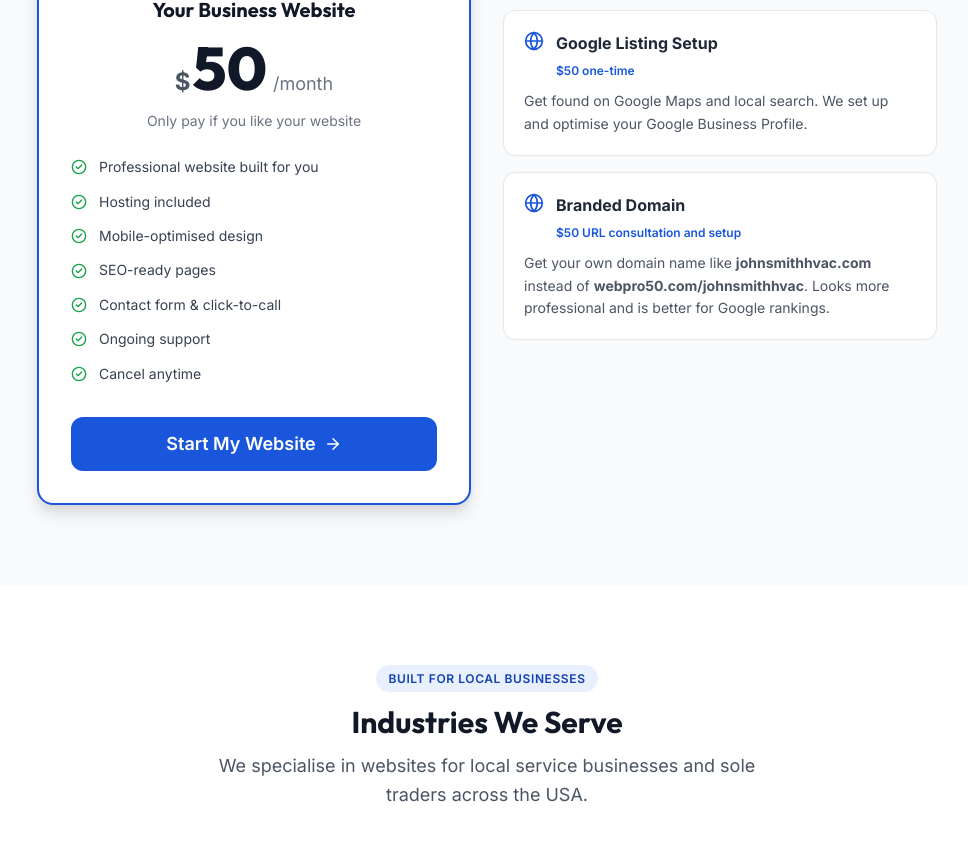
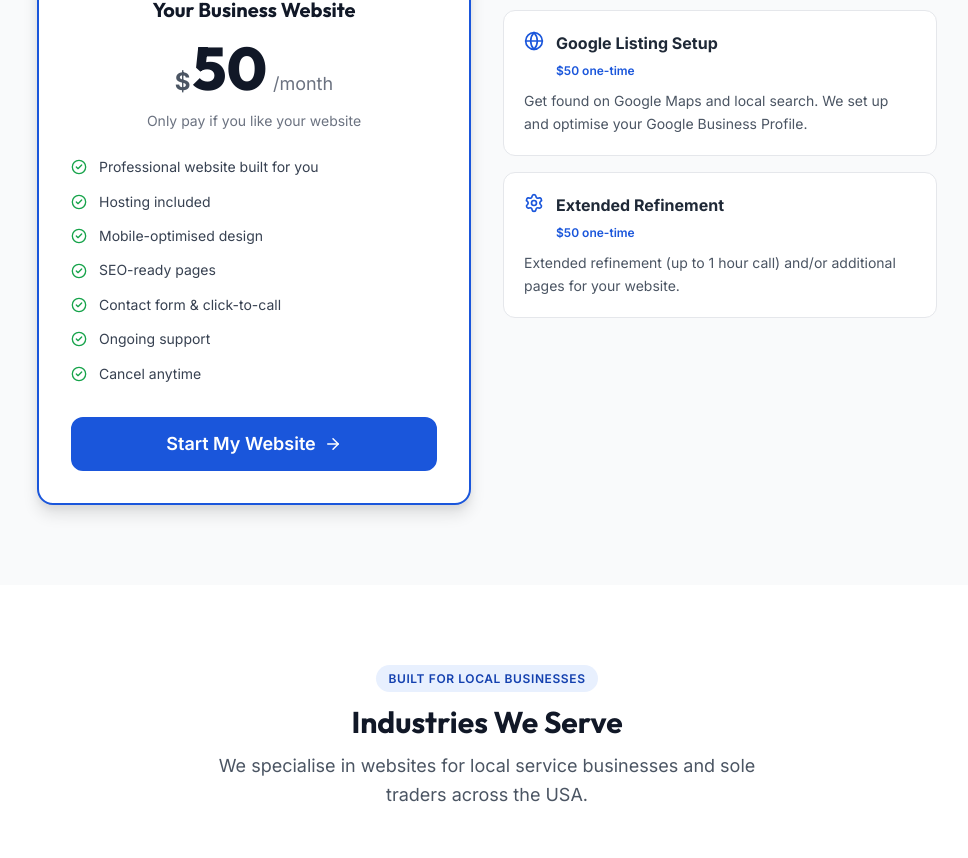
Before and after one commit to DAGarnish/proservice, a Next.js app: page / in a window 1280 px wide. Shown: the part 2140-2998 px from the top of the page, without its empty margins (153-1121 px from the left). Built offline with nearby package versions, Linux system fonts and the light colour scheme.

Commit message:
Fix typo and replace Branded Domain with Extended Refinement globally

```diff
--- a/app/get-started/page.tsx
+++ b/app/get-started/page.tsx
@@ -613,9 +613,9 @@ function Step7AddOns({ data, update, errors }: any) {
                onChange={e => update('branded_domain_option', e.target.checked)}
             />
             <span className="form-checkbox-label">
-               <strong style={{ display: 'block', marginBottom: '4px' }}>Branded Custom Domain</strong>
-               Get your own domain name like <em>johnsmithhvac.com</em> instead of <em>webpro50.com/johnsmithhvac</em>. Looks more professional and is better for Google rankings.
-               <br/><span style={{ color: 'var(--color-primary)', fontWeight: 600, fontSize: '0.85em', display: 'block', marginTop: '4px' }}>$50 URL consultation and setup</span>
+               <strong style={{ display: 'block', marginBottom: '4px' }}>Extended Refinement & Extra Pages</strong>
+               Need more changes or extra pages? Get up to a 1-hour refinement call with our developers and/or additional pages for your website.
+               <br/><span style={{ color: 'var(--color-primary)', fontWeight: 600, fontSize: '0.85em', display: 'block', marginTop: '4px' }}>$50 one-time</span>
             </span>
          </label>
       </div>
--- a/app/layout.tsx
+++ b/app/layout.tsx
@@ -151,7 +151,7 @@ function Footer() {
               <span>$50/month — Website + hosting</span>
               <span style={{ marginTop: 'var(--space-2)', color: 'var(--color-gray-500)', fontWeight: 500 }}>Optional:</span>
               <span>$50 one-time — Google listing setup</span>
-              <span>$50 one-time — URL consultation and setup</span>
+              <span>$50 one-time — Extended refinement & extra pages</span>
             </div>
           </div>
         </div>
--- a/app/page.tsx
+++ b/app/page.tsx
@@ -237,13 +237,13 @@ function PricingSection() {
 
             <div className={styles.addOnCard}>
               <div className={styles.addOnHeader}>
-                <Globe size={20} color="var(--color-primary)" />
+                <Settings size={20} color="var(--color-primary)" />
                 <div>
-                  <strong>Branded Domain</strong>
-                  <span className={styles.addOnPrice}>$50 URL consultation and setup</span>
+                  <strong>Extended Refinement</strong>
+                  <span className={styles.addOnPrice}>$50 one-time</span>
                 </div>
               </div>
-              <p>Get your own domain name like <strong>johnsmithhvac.com</strong> instead of <strong>webpro50.com/johnsmithhvac</strong>. Looks more professional and is better for Google rankings.</p>
+              <p>Extended refinement (up to 1 hour call) and/or additional pages for your website.</p>
             </div>
           </div>
         </div>
--- a/lib/mockPreviewGenerator.ts
+++ b/lib/mockPreviewGenerator.ts
@@ -26,7 +26,7 @@ function calculateMonthly(brief: StructuredBrief): { monthlyTotal: number; addOn
     addOns.push('Google listing setup/optimisation — $50 one-time');
   }
   if (brief.branded_domain_option) {
-    addOns.push('URL consultation and setup — $50 one-time');
+    addOns.push('Extended refinement & extra pages — $50 one-time');
   }
 
   return { monthlyTotal, addOns };
```
